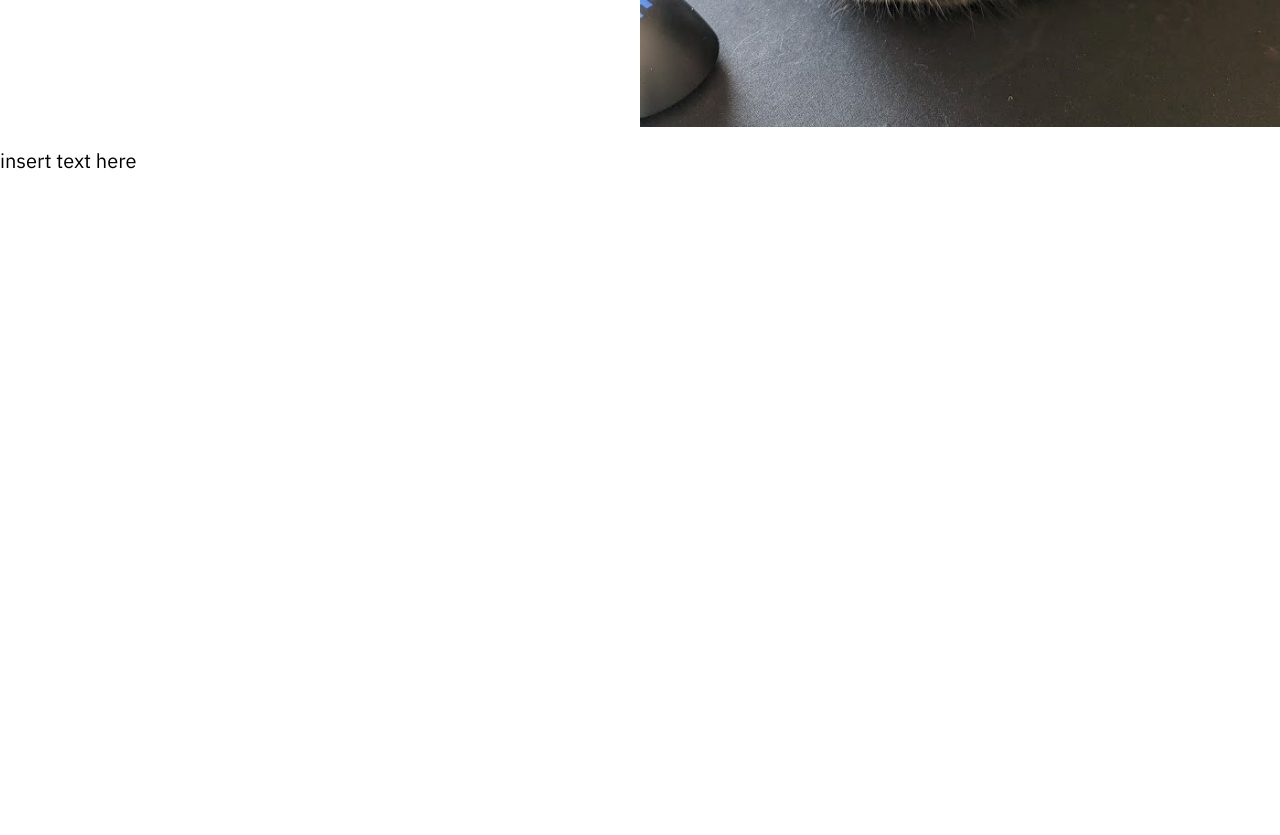
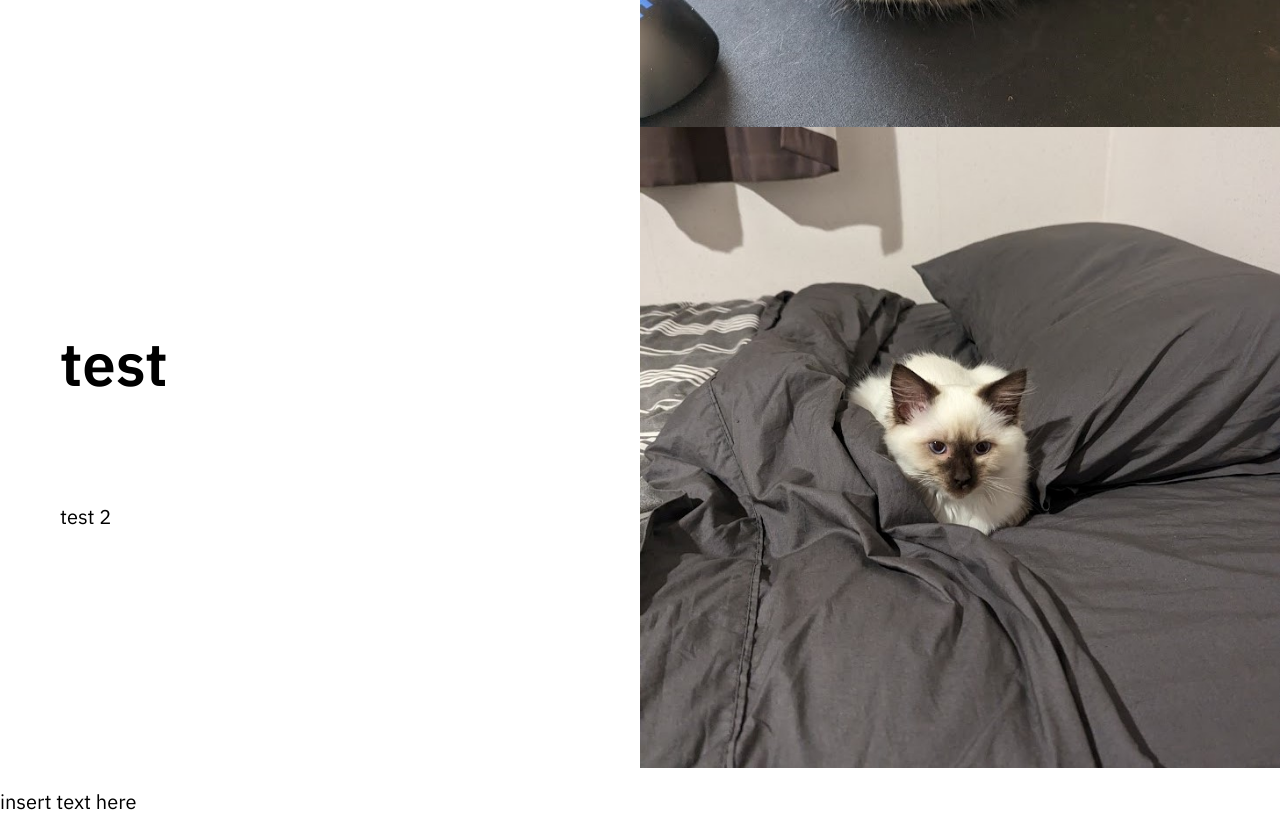
Before and after one commit to squigggggle/svelte-web1, a SvelteKit app: page / in a window 1280 px wide. Shown: the part 580-1415 px from the top of the page. Before the commit the page ends 800 px from the top, so only its background shows below. Built offline with nearby package versions, Linux system fonts and the light colour scheme.

Commit message:
feat: second section with different information

```diff
--- a/src/routes/+page.svelte
+++ b/src/routes/+page.svelte
@@ -3,11 +3,20 @@
 </script>
 
 <Panels>
-  <h1 slot = "header">
+  <h1 slot="header">
     This cat is so loaf right now
   </h1>
-  <p slot = "paragraph">
+  <p slot="paragraph">
     Lorem ipsum dolor sit amet, consectetur adipiscing elit. Aenean arcueros, dapibus accumsan massa at, gravida feugiat nisi.
   </p>
-  <img slot = "image" src = "loaf-square.jpg" alt = "loaf"/>
+  <img slot="image" src="loaf-square.jpg" alt="loaf"/>
 </Panels>
+<Panels>
+  <h1 slot="header">
+    test
+  </h1>
+  <p slot="paragraph">
+    test 2
+  </p>
+  <img slot="image" src="juno-loaf-square.jpg" alt="juno loaf"/>
+</Panels>
```
Also changed, not shown: static/juno-loaf-square.jpg (added), static/juno-loaf.jpg (added).
